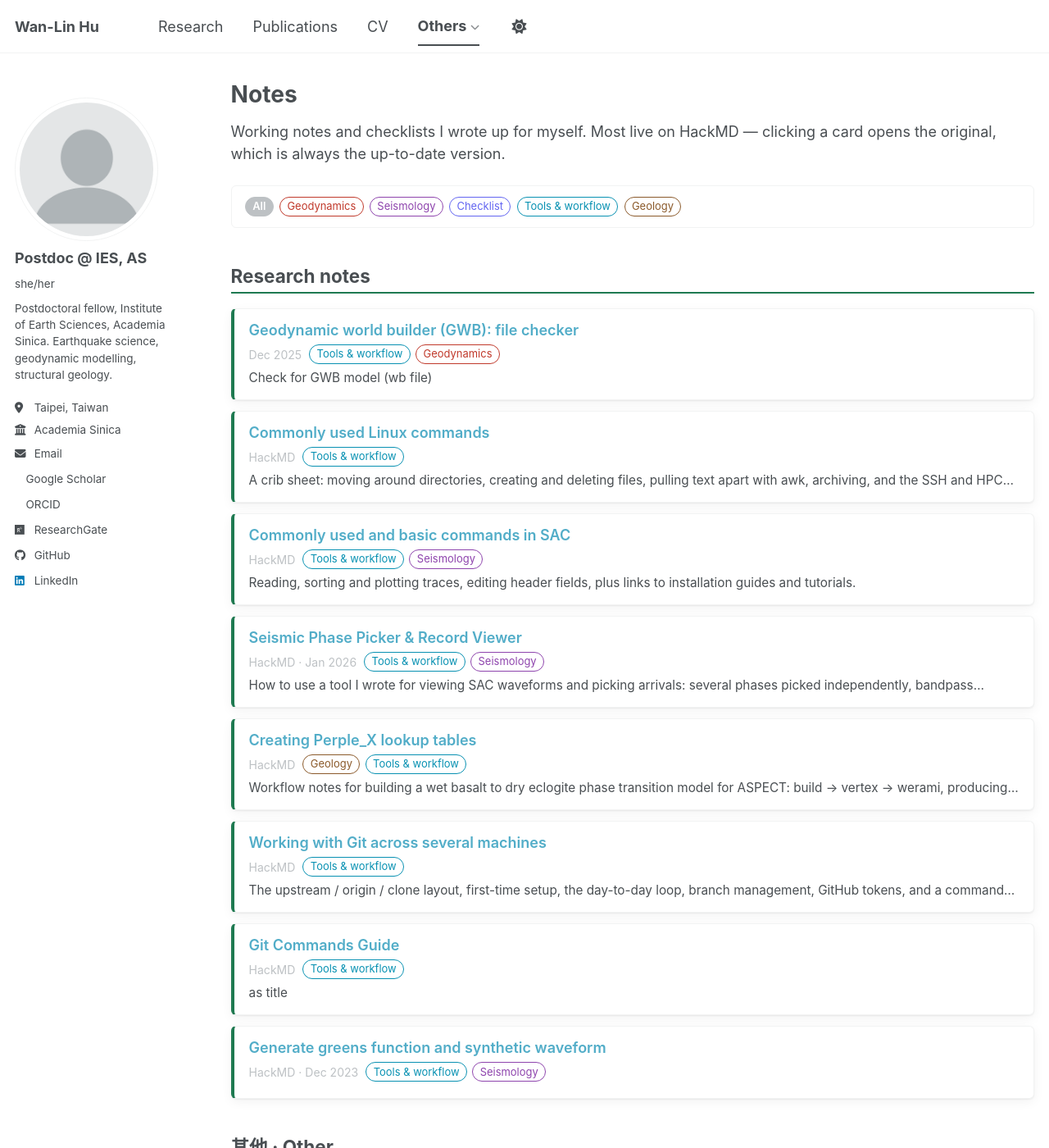
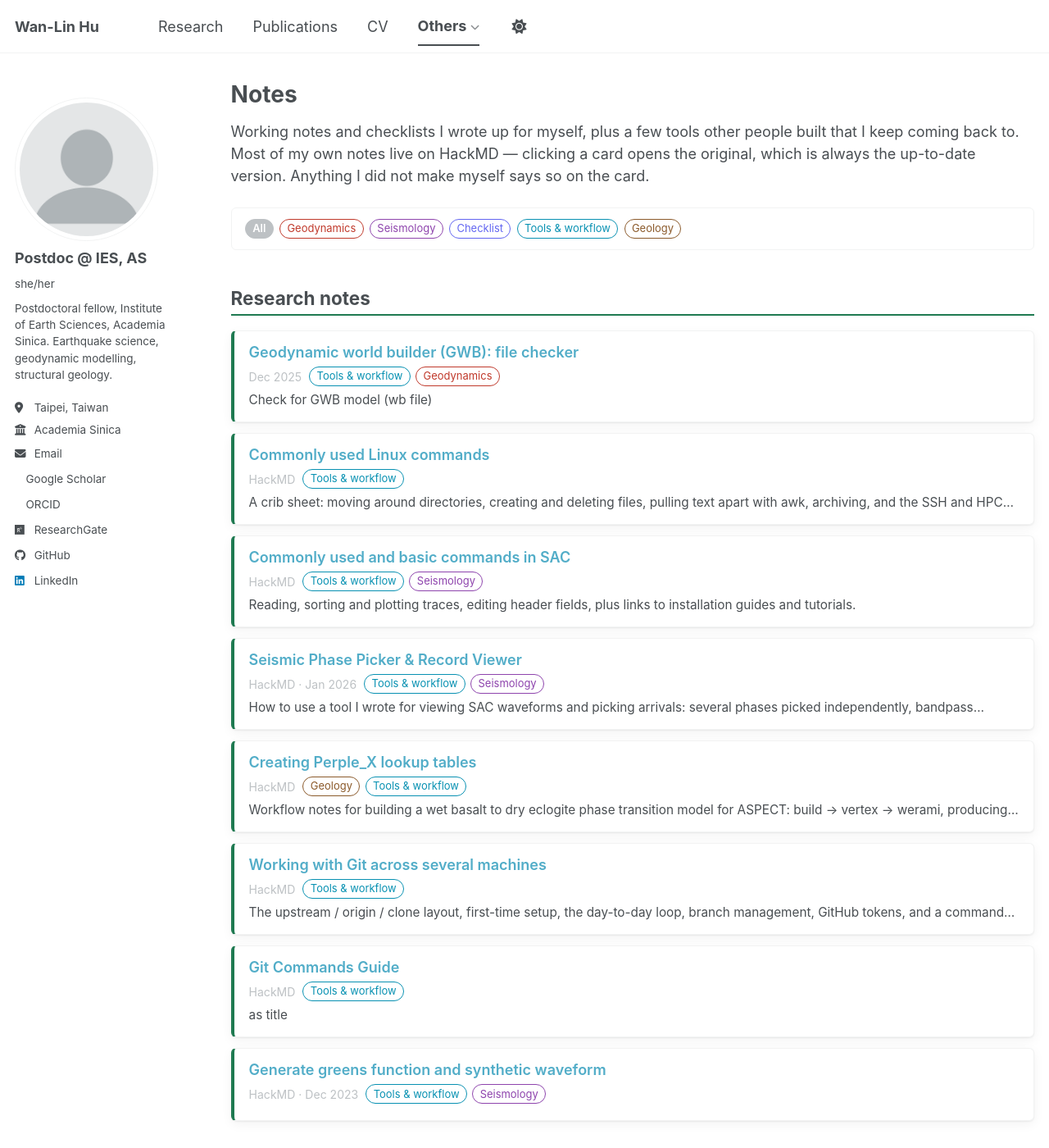
Before and after one commit to wanlin001/wanlin001.github.io, a Jekyll site: the page built from _pages/notes.html, in a window 1280 px wide and 1400 px high. Shown: the whole window at 82% size. Built offline with Jekyll 4.4.1, drawn with Linux system fonts in a browser that asks for light colours; comment, search, counter and statistics services are not loaded; a style sheet for code colours, icons or effects is not loaded; some of the changed text lies outside the part shown.

Commit message:
Notes: a section for other people's tools, with attribution
- new `tools:` category, "Tools by other people", and an optional `by:` field
  on a note card so anything not written by her says whose it is
- Cool Map added there (no author named anywhere on the site, so only the
  source is given)
- the Notes intro now says the page holds both kinds
- README + the notes.yml header document the field and where each kind of
  link belongs (Notes = hers, Resources = other people's)

Co-Authored-By: Claude Opus 5 <noreply@anthropic.com>

```diff
--- a/_includes/note-card.html
+++ b/_includes/note-card.html
@@ -10,7 +10,9 @@
   <span class="post-card__text">
     <span class="post-card__title">{{ n.title }}</span>
     <span class="post-card__line">
-      {% if n.source or n.date %}<span class="post-card__meta">{{ n.source }}{% if n.source and n.date %} · {% endif %}{{ n.date }}</span>{% endif %}
+      {%- comment -%} 不是自己寫的東西，作者（by:）排在來源前面 {%- endcomment -%}
+      {% capture meta %}{% if n.by %}by {{ n.by }}{% endif %}{% if n.by and n.source %} · {% endif %}{{ n.source }}{% if n.source or n.by %}{% if n.date %} · {% endif %}{% endif %}{{ n.date }}{% endcapture %}
+      {% if meta != "" %}<span class="post-card__meta">{{ meta }}</span>{% endif %}
       {% if n.topics %}
       <span class="topic-tags">
         {% for t in n.topics %}{% include topic-tag.html key=t as="static" %}{% endfor %}
--- a/_pages/notes.html
+++ b/_pages/notes.html
@@ -9,8 +9,10 @@ author_profile: true
 {% assign data = site.data.notes %}
 
 <p style="margin-bottom:1.4em;">
-  Working notes and checklists I wrote up for myself. Most live on HackMD — clicking a
-  card opens the original, which is always the up-to-date version.
+  Working notes and checklists I wrote up for myself, plus a few tools other people
+  built that I keep coming back to. Most of my own notes live on HackMD — clicking a
+  card opens the original, which is always the up-to-date version. Anything I did not
+  make myself says so on the card.
 </p>
 
 <!-- Filter bar: same buttons as the Publications page. It is built from the
```
Also changed, not shown: README.md (+25 -0 lines), _data/notes.yml (+15 -1 lines).
